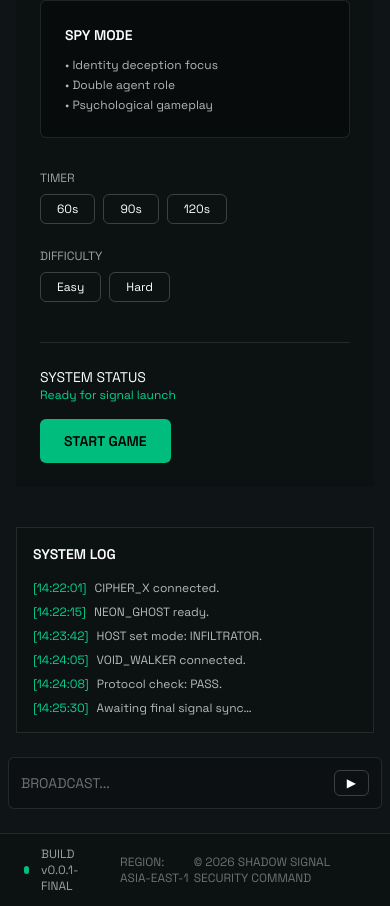
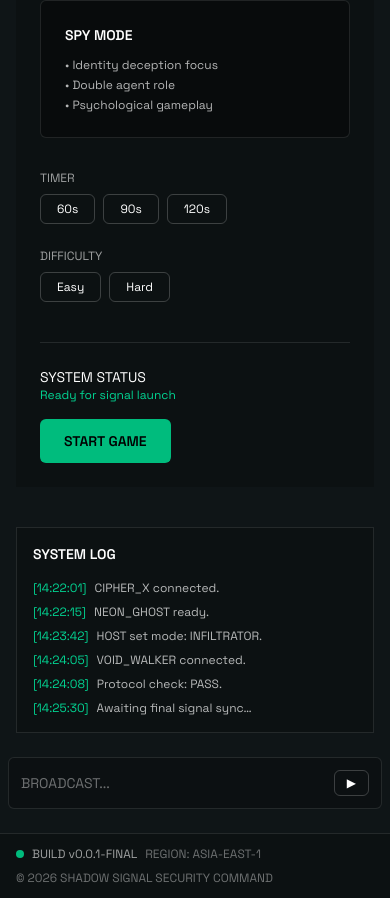
Before and after one commit to Shakthi-Scripts/Shadow-Signal, a Next.js app in the folder frontend/: page /room/1/lobby in a window 390 px wide. Shown: the part 811-1717 px from the top of the page. Built offline with nearby package versions, Linux system fonts and the light colour scheme.

Commit message:
feat: update LobbyFooter layout for improved responsiveness and styling

```diff
--- a/frontend/app/components/LobbyFooter.tsx
+++ b/frontend/app/components/LobbyFooter.tsx
@@ -2,15 +2,15 @@ import React from "react";
 
 export default function LobbyFooter() {
   return (
-    <footer className="mt-6 border-t border-white/10 bg-black/20 px-6 py-3 text-xs text-white/60">
-      <div className="mx-auto flex max-w-7xl items-center justify-between">
-        <div className="flex items-center gap-3">
+    <footer className="mt-6 border-t border-white/10 bg-black/20 px-4 sm:px-6 py-3 text-xs text-white/60">
+      <div className="flex flex-col gap-2 sm:flex-row sm:items-center sm:justify-between">
+        <div className="flex flex-wrap items-center gap-2 sm:gap-3">
           <span className="h-2 w-2 rounded-full bg-emerald-500" />
           <span>BUILD v0.0.1-FINAL</span>
           <span className="text-white/40">REGION: ASIA-EAST-1</span>
         </div>
 
-        <div className="text-white/40">
+        <div className="text-white/40 text-left sm:text-right">
           © 2026 SHADOW SIGNAL SECURITY COMMAND
         </div>
       </div>
```
